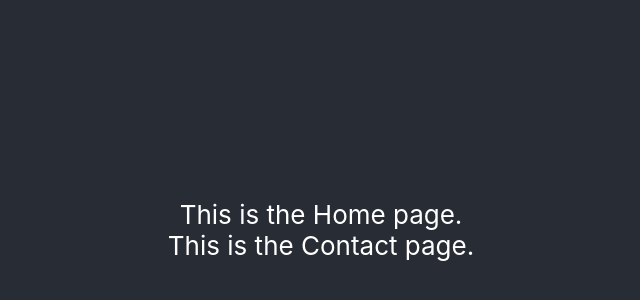
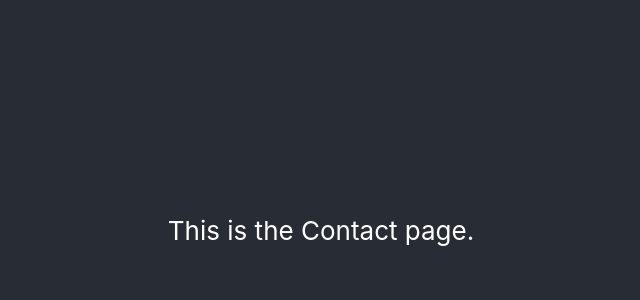
Before and after one commit to jtreeves/dentist-router, a JavaScript app: page /contact in a window 1280 px wide. Shown: the part 170-470 px from the top of the page, without its empty margins (319-959 px from the left). Built offline with nearby package versions, Linux system fonts and the light colour scheme; the HTML template or start-up script is replaced by a standard one.

Commit message:
[App] Add exact to limit where Home message shows up

```diff
--- a/src/App.js
+++ b/src/App.js
@@ -10,7 +10,7 @@ function App() {
     return (
         <BrowserRouter>
             <div className='App-header'>
-                <Route path='/' component={Home} />
+                <Route path='/' exact component={Home} />
                 <Route path='/contact' component={Contact} />
                 <Route path='/procedures' component={Procedures} />
             </div>
```
Also changed, not shown: 1 other file (tests, documents, lock files or other folders).
